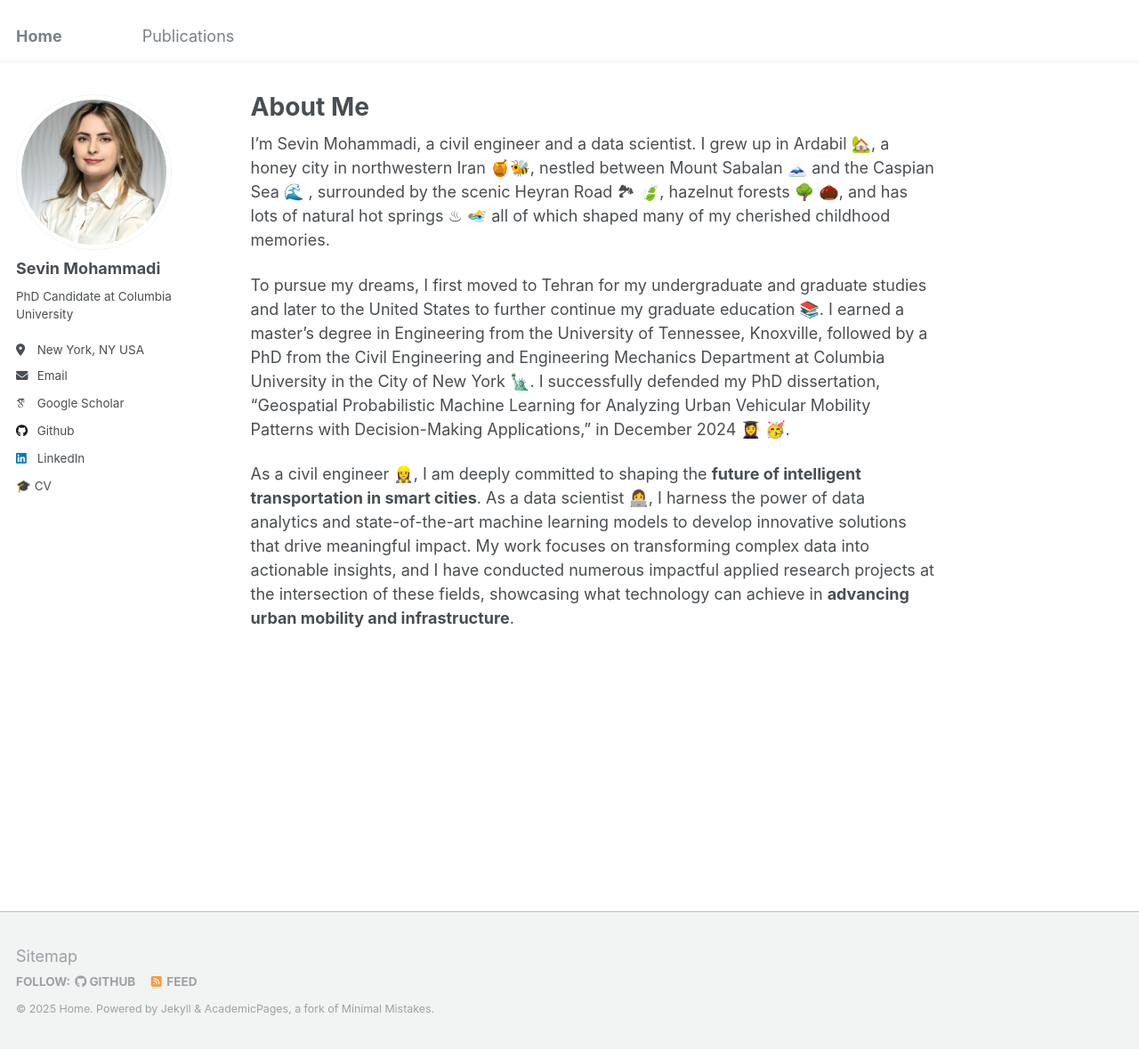
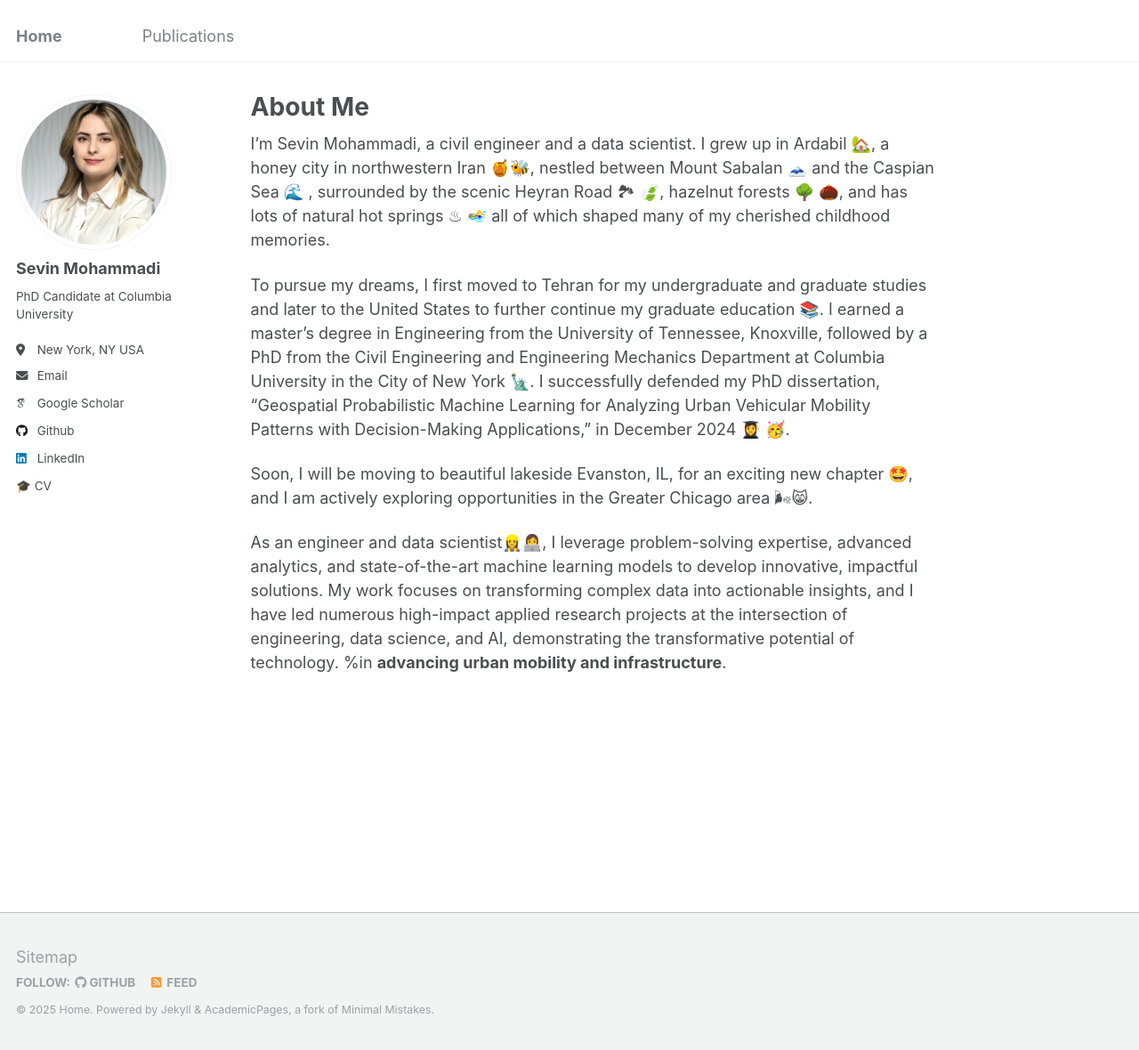
Before and after one commit to sev-90/sev-90.github.io, a Jekyll site: the page built from _pages/about.md, in a window 1280 px wide and 1180 px high. Shown: the whole window at 89% size. Built offline with Jekyll 4.4.1, drawn with Linux system fonts in a browser that asks for light colours; some web fonts are replaced.

Commit message:
Update about.md

```diff
--- a/_pages/about.md
+++ b/_pages/about.md
@@ -13,4 +13,7 @@ I'm Sevin Mohammadi, a civil engineer and a data scientist. I grew up in Ardabil
 
 To pursue my dreams, I first moved to Tehran for my undergraduate and graduate studies and later to the United States to further continue my graduate education 📚. I earned a master’s degree in Engineering from the University of Tennessee, Knoxville, followed by a PhD from the Civil Engineering and Engineering Mechanics Department at Columbia University in the City of New York 🗽. I successfully defended my PhD dissertation, "Geospatial Probabilistic Machine Learning for Analyzing Urban Vehicular Mobility Patterns with Decision-Making Applications," in December 2024 👩‍🎓 🥳.
 
-As a civil engineer 👷‍♀️, I am deeply committed to shaping the **future of intelligent transportation in smart cities**. As a data scientist 👩‍💻, I harness the power of data analytics and state-of-the-art machine learning models to develop innovative solutions that drive meaningful impact. My work focuses on transforming complex data into actionable insights, and I have conducted numerous impactful applied research projects at the intersection of these fields, showcasing what technology can achieve in **advancing urban mobility and infrastructure**.
+Soon, I will be moving to beautiful lakeside Evanston, IL, for an exciting new chapter 🤩, and I am actively exploring opportunities in the Greater Chicago area 🌬😸.
+
+As an engineer and data scientist👷‍♀️👩‍💻, I leverage problem-solving expertise, advanced analytics, and state-of-the-art machine learning models to develop innovative, impactful solutions. My work focuses on transforming complex data into actionable insights, and I have led numerous high-impact applied research projects at the intersection of engineering, data science, and AI, demonstrating the transformative potential of technology.
+%in **advancing urban mobility and infrastructure**.
```
